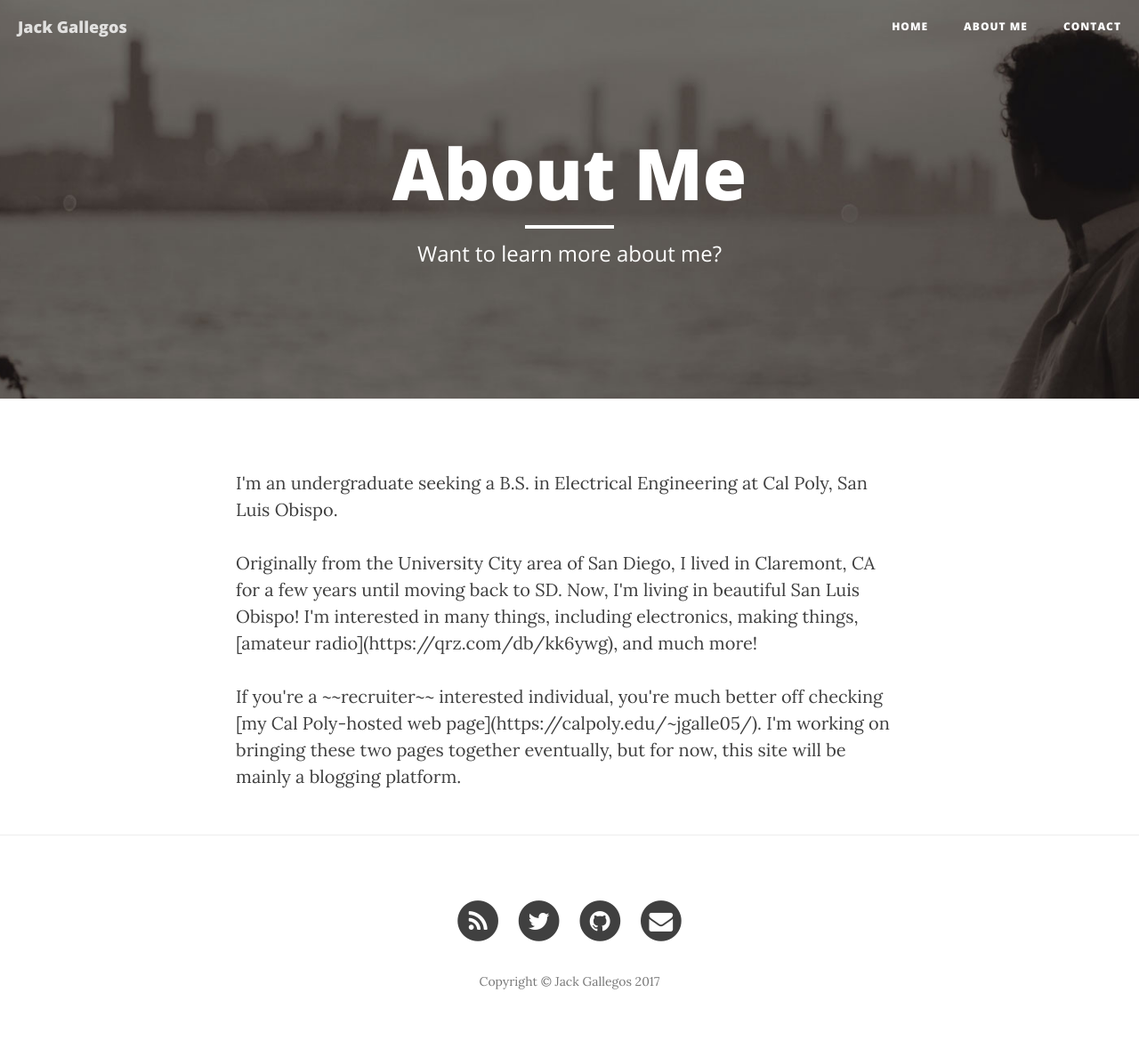
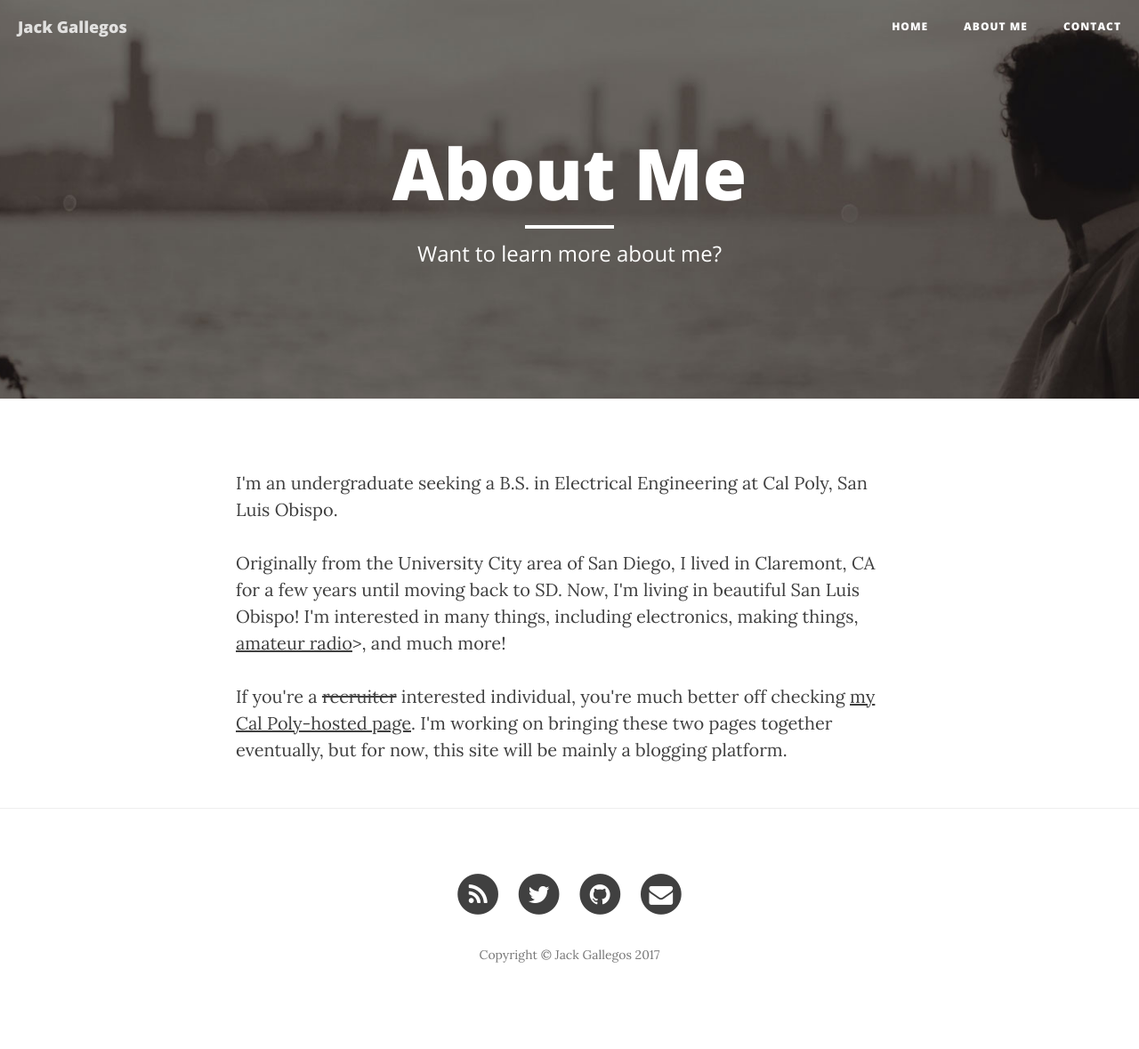
Before and after one commit to CartesianSpace/jeak.github.io, a Jekyll site: the page built from about.html, in a window 1280 px wide. Shown: the whole page at 89% size. Built offline with Jekyll 4.4.1, drawn with Linux system fonts in a browser that asks for light colours; nearby versions of some CDN libraries; after the commit the page ends 1149 px from its top, so only the background shows below that.

Commit message:
fixed html

```diff
--- a/about.html
+++ b/about.html
@@ -7,6 +7,6 @@ header-img: "img/about-bg.jpg"
 
 <p>I'm an undergraduate seeking a B.S. in Electrical Engineering at Cal Poly, San Luis Obispo.</p>
 
-<p>Originally from the University City area of San Diego, I lived in Claremont, CA for a few years until moving back to SD. Now, I'm living in beautiful San Luis Obispo! I'm interested in many things, including electronics, making things, [amateur radio](https://qrz.com/db/kk6ywg), and much more!</p>
+<p>Originally from the University City area of San Diego, I lived in Claremont, CA for a few years until moving back to SD. Now, I'm living in beautiful San Luis Obispo! I'm interested in many things, including electronics, making things, <a href="http://qrz.com/db/kk6ywg">amateur radio</a>>, and much more!</p>
 
-<p>If you're a ~~recruiter~~ interested individual, you're much better off checking [my Cal Poly-hosted web page](https://calpoly.edu/~jgalle05/). I'm working on bringing these two pages together eventually, but for now, this site will be mainly a blogging platform. </p>
+<p>If you're a <del>recruiter</del> interested individual, you're much better off checking <a href="http://calpoly.edu/~jgalle05/">my Cal Poly-hosted page</a>. I'm working on bringing these two pages together eventually, but for now, this site will be mainly a blogging platform. </p>
```
